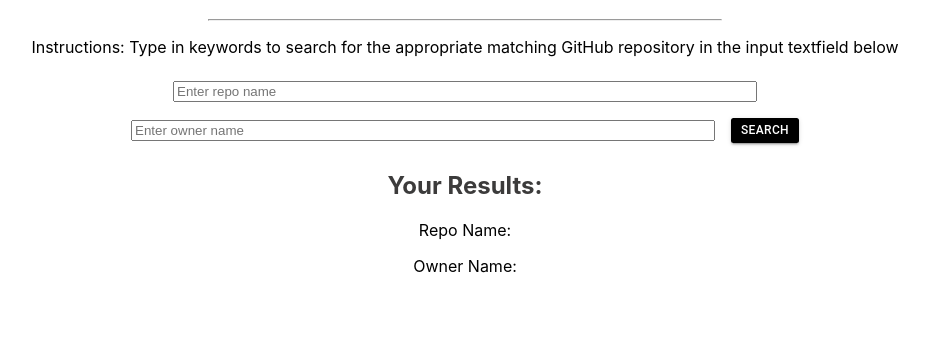
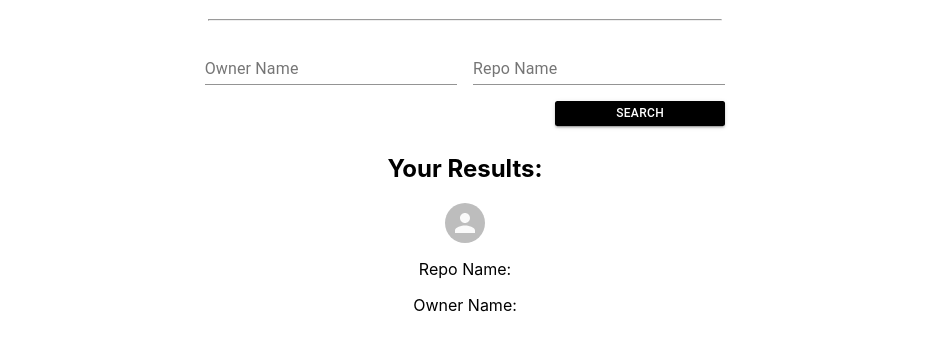
Before and after one commit to yyerthao/github-search, a React app: page / in a window 1280 px wide. Shown: the part 63-414 px from the top of the page, without its empty margins (175-1104 px from the left). Built offline with nearby package versions, Linux system fonts and the light colour scheme; no server answers.

Commit message:
Added textfield and avatar material ui

```diff
--- a/src/components/App/App.css
+++ b/src/components/App/App.css
@@ -11,7 +11,8 @@
 }
 
 .container{
-  margin: 0 4rem;
+  display: flex;
+  justify-content: center;
 }
 
 .center{
@@ -34,3 +35,8 @@
 .hr-style{
   width: 40%;
 }
+
+.background{
+  display: flex;
+  float: right;
+}
--- a/src/components/App/App.js
+++ b/src/components/App/App.js
@@ -6,9 +6,11 @@ import SearchQuery from '../SearchQuery/SearchQuery';
 function App() {
   return (
     <div>
+      <center>
       <h1 className="App-header">GitHub Repo Search</h1>
       <hr className="hr-style"></hr>
       <SearchQuery/>
+      </center>
     </div>
   );
 }
--- a/src/components/Results/Results.js
+++ b/src/components/Results/Results.js
@@ -4,7 +4,7 @@ import React from 'react';
 function Results(){
     return(
         <section>
-            <h2 className="grey-color">Your Results:</h2>
+
         </section>
     )
 }
--- a/src/components/SearchQuery/SearchQuery.js
+++ b/src/components/SearchQuery/SearchQuery.js
@@ -1,12 +1,16 @@
-import React, {useState} from 'react';
+import React, {useState, useEffect} from 'react';
 import Results from '../Results/Results';
 import { makeStyles } from '@material-ui/core/styles';
 import Button from '@material-ui/core/Button';
+import TextField from '@material-ui/core/TextField';
+import Avatar from '@material-ui/core/Avatar';
+
 
 const useStyles = makeStyles((theme) => ({
     root: {
         '& > *': {
             margin: theme.spacing(1),
+            width: '25ch'
         },
     background: {
         color: 'black'
@@ -27,40 +31,35 @@ function SearchQuery(){
 
 // classes declared with useStyles() for material-ui
 const classes = useStyles();
+// List of variables to use in this function component
+const [input, setInput] = useState('');
+const [repo, setRepo] = useState('');
+const [repoOwner, setRepoOwner] = useState('');
+const [owner, setOwner] = useState('');
+const [name, setName] = useState('');
+const [avatar, setAvatar] = useState('');
 
 
-// List of variables to use in this function component
-const [org, setOrg] = useState('');
-const [owner, setOwner] = useState('');
 
-// const [avatar, setAvatar] = useState('');
-// const [starred, setStarred] = useState('');
-// const [language, setLanguage] = useState('');
+useEffect(() => {
+fetch(
+    `https://api.github.com/users/example`,)
+    .then(res => res.json()) // will return a promise, calling it res and converting it to json
+    .then(data => (
+        // console.log(data);
+        setData(data)
+    ));
+}, []);
 
-
-// useEffect(() => {
-// fetch(
-//     `https://api.github.com/search`,
-//     {
-//     method: "GET",
-//     headers: new Headers({
-//         Accept: "application/vnd.github.v3+json"
-//     })
-//     }
-// )
-//     .then(res => res.json()) // will return a promise, calling it res and converting it to json
-//     .then(data => ( // another .then, to get the data back and console.logging the data.
-//         // console.log(data)
-//         setData(data)
-//     ));
-// }, []);
 
 
 const handleSubmit = (event) => {
     event.preventDefault();
-    console.log('Org:', org, 'User:', owner)
+    setInput(event.target.value)
+    console.log('Name:', repo, 'User:', repoOwner)
     fetch(
-        `https://api.github.com/repos/${owner}/${org}`, {
+        `https://api.github.com/repos/${repoOwner}/${repo}`,
+        {
             method: "GET",
             headers: new Headers({
                 Accept: "application/vnd.github.v3+json"
@@ -68,44 +67,46 @@ const handleSubmit = (event) => {
         }
         )
         .then(res => res.json()) // will return a promise, calling it res and converting it to json
-    .then(data => ( // another .then, to get the data back and console.logging the data.
-        console.log(data)
-    ));
+        .then(data => {// another .then, to get the data back and console.logging the data.
+            setData(data)
+        });
     }
 
-
-// const handleChange = (event) => {
-//     event.preventDefault();
-//     setOrg(event.target.value);
-// }
-
+// function to set state inside app
+// the data we get back, we will grab the properties to set in here
+const setData= ({owner, name, avatar_url}) => {
+    setOwner(owner);
+    setName(name);
+    setAvatar(avatar_url);
+}
 
  return(
-    <div className="center container">
-        <p>Instructions: Type in keywords to search for the appropriate matching GitHub repository
-            in the input textfield below
-        </p>
+    <div>
+        <div className="container">
             <form
                 onSubmit={handleSubmit}
                 className={classes.root}>
-            <input
+                <TextField
+                    id="standard-basic" label="Owner Name"
                     type="text"
-                onChange={(event) => setOrg(event.target.value)}
-                value={org}
+                    onChange={(event) => setRepoOwner(event.target.value)}
+                    value={repoOwner}
+                    placeholder="Enter owner name"
+                    className="one-rem-margin input-field">
+                </TextField>
+                <TextField
+                    id="standard-basic" label="Repo Name"
+                    type="text"
+                    onChange={(event) => setRepo(event.target.value)}
+                    value={repo}
                     placeholder="Enter repo name"
                     className="one-rem-margin input-field">
-            </input>
-            <input
-                type="text"
-                onChange={(event) => setOwner(event.target.value)}
-                value={owner}
-                placeholder="Enter owner name"
-                className="one-rem-margin input-field">
-            </input>
+                </TextField>
+                <br></br>
                 <Button
                     type="submit"
                     variant="contained"
-                className={classes.background}
+                    className="background"
                     style={{
                         borderRadius: '2.5px',
                         color: "white",
@@ -117,9 +118,14 @@ const handleSubmit = (event) => {
                 </Button>
                 <Results/>
             </form>
+        </div>
         <section>
-            <p>Repo Name: {org}</p>
+        <center>
+            <h2>Your Results:</h2>
+            <Avatar src={avatar} alt="GitHub owner of Repo"></Avatar>
+            <p>Repo Name: {name}</p>
             <p>Owner Name: {owner}</p>
+        </center>
         </section>
      </div>
  )
```
Also changed, not shown: 1 other file. Lines whose indentation alone changed are shown as unchanged.
